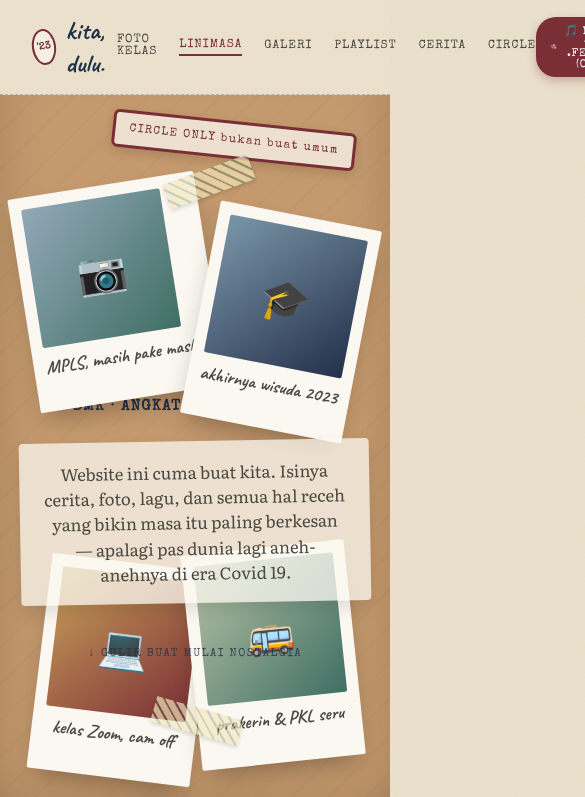
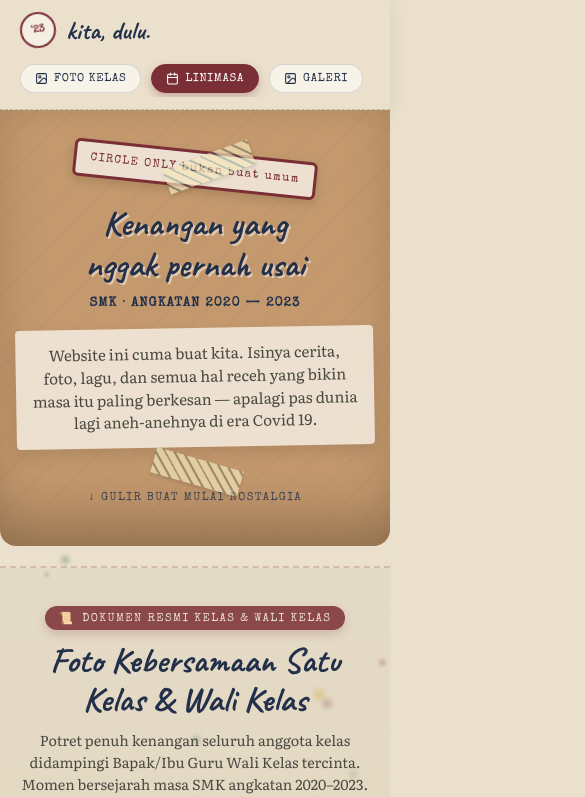
Before and after one commit to fajaralin/Memoryable-Highscool, a React (Vite) app: page / in a window 390 px wide. Shown: the top 797 px of the page, 585 px wide, since content can reach past the window. Built offline with nearby package versions, Linux system fonts and the light colour scheme; no server answers.

Commit message:
feat: remove backsound audio, refine ultra-responsive mobile layout with pill navigation scroll, and optimize card stacking

```diff
--- a/src/App.jsx
+++ b/src/App.jsx
@@ -21,10 +21,6 @@ export default function App() {
   const [members, setMembers] = useState([]);
   const [songs, setSongs] = useState([]);
   const [guestbook, setGuestbook] = useState([]);
-
-  // Background Music (.Feast - Nina) Audio State
-  const [isBgMusicPlaying, setIsBgMusicPlaying] = useState(false);
-  const bgAudioRef = useRef(null);
 
   // Fetch Data from Backend
   const fetchData = async () => {
@@ -51,50 +47,6 @@ export default function App() {
 
   useEffect(() => {
     fetchData();
-
-    // Setup Background Music (.Feast - Nina Chorus)
-    const audio = new Audio('/audio/nina_full.webm');
-    audio.loop = true;
-    bgAudioRef.current = audio;
-
-    // Jump to chorus (reff) timestamp ~75 seconds
-    const startChorus = () => {
-      if (audio.currentTime < 75 || audio.currentTime > 165) {
-        audio.currentTime = 75;
-      }
-    };
-
-    audio.addEventListener('loadedmetadata', startChorus);
-    audio.addEventListener('timeupdate', () => {
-      // Loop chorus section (from 75s to 165s)
-      if (audio.currentTime >= 165) {
-        audio.currentTime = 75;
-      }
-    });
-
-    // Attempt Autoplay on Page Load
-    const tryAutoplay = () => {
-      audio.play().then(() => {
-        setIsBgMusicPlaying(true);
-      }).catch(() => {
-        // Autoplay blocked by browser policy until user gesture
-        console.log('Autoplay waiting for user gesture...');
-        const enableAudioOnGesture = () => {
-          audio.play().then(() => {
-            setIsBgMusicPlaying(true);
-          }).catch(() => {});
-          window.removeEventListener('click', enableAudioOnGesture);
-          window.removeEventListener('touchstart', enableAudioOnGesture);
-          window.removeEventListener('scroll', enableAudioOnGesture);
-        };
-
-        window.addEventListener('click', enableAudioOnGesture);
-        window.addEventListener('touchstart', enableAudioOnGesture);
-        window.addEventListener('scroll', enableAudioOnGesture);
-      });
-    };
-
-    tryAutoplay();
 
     // Scroll Reveal Observer
     const observerCallback = (entries) => {
@@ -126,31 +78,11 @@ export default function App() {
     window.addEventListener('popstate', handleCheckAdminRoute);
     window.addEventListener('hashchange', handleCheckAdminRoute);
     return () => {
-      if (bgAudioRef.current) {
-        bgAudioRef.current.pause();
-      }
       observer.disconnect();
       window.removeEventListener('popstate', handleCheckAdminRoute);
       window.removeEventListener('hashchange', handleCheckAdminRoute);
     };
   }, [timeline, memories, members, songs]);
-
-  // Toggle Background Music (.Feast - Nina)
-  const toggleBgMusic = () => {
-    if (!bgAudioRef.current) return;
-
-    if (isBgMusicPlaying) {
-      bgAudioRef.current.pause();
-      setIsBgMusicPlaying(false);
-    } else {
-      if (bgAudioRef.current.currentTime < 75 || bgAudioRef.current.currentTime > 165) {
-        bgAudioRef.current.currentTime = 75;
-      }
-      bgAudioRef.current.play().then(() => {
-        setIsBgMusicPlaying(true);
-      }).catch(() => {});
-    }
-  };
 
   const handlePostGuestbook = async (entry) => {
     try {
@@ -204,8 +136,6 @@ export default function App() {
       <Navbar
         activeTab={activeTab}
         setActiveTab={setActiveTab}
-        isBgMusicPlaying={isBgMusicPlaying}
-        toggleBgMusic={toggleBgMusic}
       />
 
       {/* Main Page Layout */}
--- a/src/components/Navbar.jsx
+++ b/src/components/Navbar.jsx
@@ -1,7 +1,7 @@
 import React from 'react';
-import { Calendar, Image as ImageIcon, Users, MessageSquare, CloudRain, Music } from 'lucide-react';
+import { Calendar, Image as ImageIcon, Users, MessageSquare, Music } from 'lucide-react';
 
-export default function Navbar({ activeTab, setActiveTab, isBgMusicPlaying, toggleBgMusic }) {
+export default function Navbar({ activeTab, setActiveTab }) {
   const navItems = [
     { id: 'foto-kelas', label: 'Foto Kelas', icon: ImageIcon, href: '#foto-kelas' },
     { id: 'timeline', label: 'Linimasa', icon: Calendar, href: '#linimasa' },
@@ -20,14 +20,29 @@ export default function Navbar({ activeTab, setActiveTab, isBgMusicPlaying, togg
   };
 
   return (
-    <nav style={{
-      position: 'sticky', top: 0, zIndex: 50,
-      display: 'flex', alignItems: 'center', justifyContent: 'space-between',
-      padding: '14px 32px',
-      background: 'rgba(234, 224, 205, 0.94)',
-      backdropFilter: 'blur(6px)',
-      borderBottom: '1px dashed rgba(35,48,74,0.25)'
-    }}>
+    <nav
+      style={{
+        position: 'sticky',
+        top: 0,
+        zIndex: 50,
+        background: 'rgba(234, 224, 205, 0.96)',
+        backdropFilter: 'blur(10px)',
+        borderBottom: '1px dashed rgba(35,48,74,0.25)',
+        boxShadow: '0 4px 20px rgba(35,26,15,0.08)'
+      }}
+    >
+      <div
+        style={{
+          display: 'flex',
+          alignItems: 'center',
+          justifyContent: 'space-between',
+          padding: '12px 20px',
+          maxWidth: '1200px',
+          margin: '0 auto',
+          flexWrap: 'wrap',
+          gap: '12px'
+        }}
+      >
         {/* Brand */}
         <div
           className="brand"
@@ -40,9 +55,23 @@ export default function Navbar({ activeTab, setActiveTab, isBgMusicPlaying, togg
           </div>
         </div>
 
-      {/* Nav Links */}
-      <div className="nav-links hidden md:flex" style={{ display: 'flex', gap: '22px', alignItems: 'center' }}>
-        {navItems.map((item) => (
+        {/* Nav Links (Horizontal Scrollable on Mobile for Pixel-Perfect Layout) */}
+        <div
+          className="nav-links-scroll"
+          style={{
+            display: 'flex',
+            gap: '10px',
+            alignItems: 'center',
+            overflowX: 'auto',
+            maxWidth: '100%',
+            padding: '4px 0',
+            scrollbarWidth: 'none'
+          }}
+        >
+          {navItems.map((item) => {
+            const IconComp = item.icon;
+            const isActive = activeTab === item.id;
+            return (
               <a
                 key={item.id}
                 href={item.href}
@@ -53,47 +82,28 @@ export default function Navbar({ activeTab, setActiveTab, isBgMusicPlaying, togg
                 style={{
                   textDecoration: 'none',
                   fontFamily: "'Special Elite', monospace",
-              fontSize: '0.75rem',
-              letterSpacing: '0.08em',
+                  fontSize: '0.72rem',
+                  letterSpacing: '0.06em',
                   textTransform: 'uppercase',
-              color: activeTab === item.id ? 'var(--maroon)' : 'var(--ink-soft)',
-              borderBottom: activeTab === item.id ? '2px solid var(--maroon)' : 'none',
-              paddingBottom: '3px',
-              transition: 'color 0.2s'
-            }}
-          >
-            {item.label}
-          </a>
-        ))}
-      </div>
-
-      {/* Right Controls */}
-      <div style={{ display: 'flex', alignItems: 'center', gap: '10px' }}>
-        {/* Background Music Toggle (.Feast - Nina) */}
-        <button
-          onClick={toggleBgMusic}
-          title={isBgMusicPlaying ? 'Matikan Musik Nina - .Feast' : 'Putar Musik Nina - .Feast'}
-          style={{
-            background: isBgMusicPlaying ? 'var(--maroon)' : 'transparent',
-            color: isBgMusicPlaying ? '#fff' : 'var(--ink-soft)',
-            border: '1px dashed var(--maroon)',
-            padding: '6px 14px',
+                  color: isActive ? '#fff' : 'var(--ink)',
+                  background: isActive ? 'var(--maroon)' : 'rgba(251,248,241,0.8)',
+                  padding: '7px 14px',
                   borderRadius: '20px',
-            fontFamily: "'Special Elite', monospace",
-            fontSize: '0.7rem',
-            letterSpacing: '0.06em',
-            cursor: 'pointer',
+                  whiteSpace: 'nowrap',
                   display: 'flex',
                   alignItems: 'center',
                   gap: '6px',
-            textTransform: 'uppercase',
-            boxShadow: isBgMusicPlaying ? '0 4px 10px rgba(122,46,53,0.3)' : 'none',
-            transition: 'all 0.3s ease'
+                  border: isActive ? '1px solid var(--maroon)' : '1px solid rgba(35,48,74,0.15)',
+                  boxShadow: isActive ? '0 4px 10px rgba(122,46,53,0.3)' : 'none',
+                  transition: 'all 0.25s ease'
                 }}
               >
-          <Music style={{ width: '14px', height: '14px', animation: isBgMusicPlaying ? 'spin 4s linear infinite' : 'none' }} />
-          <span>{isBgMusicPlaying ? '🎵 Nina - .Feast (ON)' : '🎵 Nina - .Feast (OFF)'}</span>
-        </button>
+                <IconComp style={{ width: '13px', height: '13px' }} />
+                <span>{item.label}</span>
+              </a>
+            );
+          })}
+        </div>
       </div>
     </nav>
   );
--- a/src/index.css
+++ b/src/index.css
@@ -933,3 +933,132 @@ section {
 .class-frame-outer:hover {
   box-shadow: 0 30px 60px -10px rgba(0, 0, 0, 0.65), 0 0 25px rgba(212, 175, 55, 0.4) !important;
 }
+
+/* ==========================================================================
+   ULTRA-RESPONSIVE MOBILE STYLES (< 768px & < 480px)
+   ========================================================================== */
+
+@media (max-width: 768px) {
+  /* Body & Layout Container */
+  body {
+    font-size: 0.95rem;
+    overflow-x: hidden;
+  }
+
+  /* Hero Section Mobile */
+  header.hero {
+    min-height: auto !important;
+    padding: 40px 16px 50px !important;
+  }
+
+  .stamp-private {
+    position: relative !important;
+    top: auto !important;
+    right: auto !important;
+    margin: 0 auto 16px !important;
+    display: inline-block !important;
+  }
+
+  .hero-title {
+    font-size: clamp(2.2rem, 8.5vw, 3.4rem) !important;
+    line-height: 1.15 !important;
+  }
+
+  .hero-sub {
+    font-size: 0.82rem !important;
+    margin-top: 12px !important;
+  }
+
+  .hero-note {
+    max-width: 100% !important;
+    padding: 14px 16px !important;
+    font-size: 0.95rem !important;
+    margin-top: 18px !important;
+  }
+
+  /* Hide floating polaroids on mobile to prevent clutter */
+  .polaroid.p1, .polaroid.p2, .polaroid.p3, .polaroid.p4 {
+    display: none !important;
+  }
+
+  /* Timeline Single Column Mobile Layout */
+  .timeline {
+    padding: 20px 0 !important;
+  }
+
+  .timeline::before {
+    left: 20px !important;
+    transform: none !important;
+  }
+
+  .t-row {
+    flex-direction: column !important;
+    margin-bottom: 32px !important;
+  }
+
+  .t-slot {
+    width: 100% !important;
+    padding-left: 48px !important;
+    padding-right: 0 !important;
+    text-align: left !important;
+  }
+
+  .t-slot-left, .t-slot-right {
+    width: 100% !important;
+  }
+
+  .t-dot {
+    left: 14px !important;
+    transform: none !important;
+  }
+
+  .t-card {
+    width: 100% !important;
+    padding: 18px !important;
+  }
+
+  .t-decor-side {
+    margin-top: 14px !important;
+  }
+
+  /* Gallery Grid Mobile (2 Columns) */
+  .gallery-board {
+    grid-template-columns: repeat(2, 1fr) !important;
+    gap: 12px !important;
+    padding: 14px !important;
+  }
+
+  .g-frame img {
+    height: 120px !important;
+  }
+
+  /* Class Photo Section Mobile */
+  #foto-kelas {
+    padding: 36px 10px 48px !important;
+  }
+
+  .class-frame-outer {
+    padding: 10px !important;
+    border: 5px solid #3d2314 !important;
+  }
+
+  /* Footer Mobile */
+  footer {
+    padding: 40px 16px 36px !important;
+  }
+}
+
+@media (max-width: 480px) {
+  .gallery-board {
+    grid-template-columns: repeat(2, 1fr) !important;
+    gap: 8px !important;
+  }
+
+  .g-item {
+    padding: 8px !important;
+  }
+
+  .g-cap {
+    font-size: 0.95rem !important;
+  }
+}
```
Also changed, not shown: 1 other file (tests, documents, lock files or other folders). Lines whose indentation alone changed are shown as unchanged.
